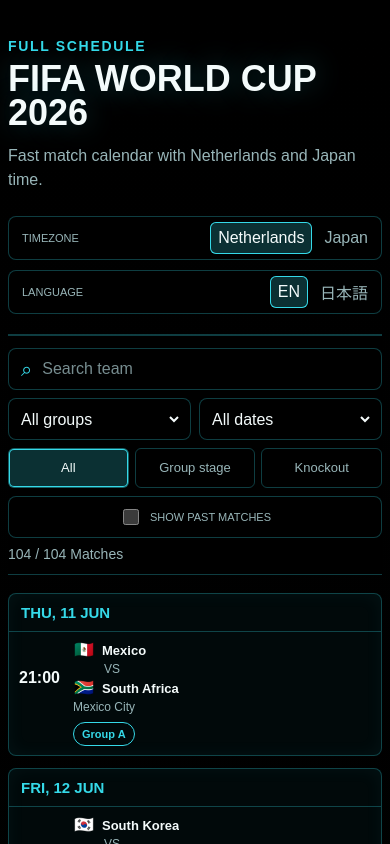
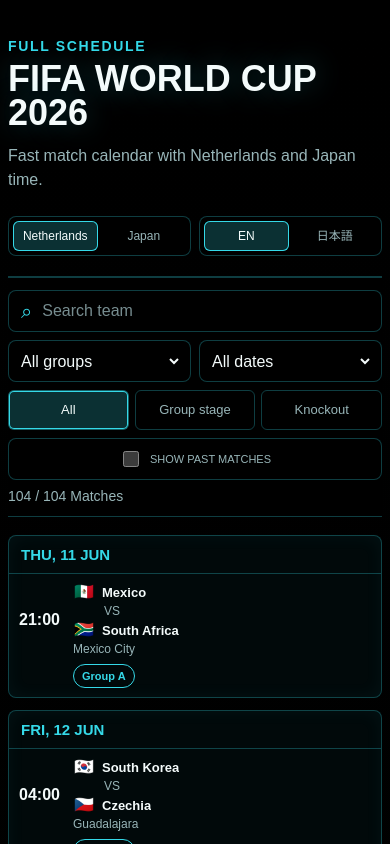
Before and after one commit to sonoda-kengo/world-cup-2026-schedule, a Next.js app: page / in a window 390 px wide. Shown: the top 844 px of the page. Built offline with nearby package versions, Linux system fonts and the light colour scheme.

Commit message:
fix: button UI for timezone and language

```diff
--- a/src/app/globals.css
+++ b/src/app/globals.css
@@ -594,8 +594,9 @@
 
   .heroActions {
     display: grid;
-    grid-template-columns: 1fr;
+    grid-template-columns: repeat(2, minmax(0, 1fr));
     width: 100%;
+    gap: 8px;
   }
 
   .segmented > span,
@@ -613,6 +614,39 @@
   .segmented button {
     min-width: 0;
     padding: 0 8px;
+  }
+
+  .heroActions .segmented {
+    display: grid;
+    grid-template-columns: 1fr;
+    width: 100%;
+    min-height: 38px;
+    gap: 0;
+    padding: 4px;
+  }
+
+  .heroActions .segmented > span {
+    position: absolute;
+    width: 1px;
+    height: 1px;
+    overflow: hidden;
+    clip: rect(0, 0, 0, 0);
+    white-space: nowrap;
+  }
+
+  .heroActions .segmented div {
+    display: grid;
+    grid-template-columns: repeat(2, minmax(0, 1fr));
+    width: 100%;
+  }
+
+  .heroActions .segmented button {
+    min-height: 30px;
+    padding: 0 6px;
+    font-size: 12px;
+    line-height: 1.1;
+    overflow-wrap: anywhere;
+    text-align: center;
   }
 
   .toolbar {
```
